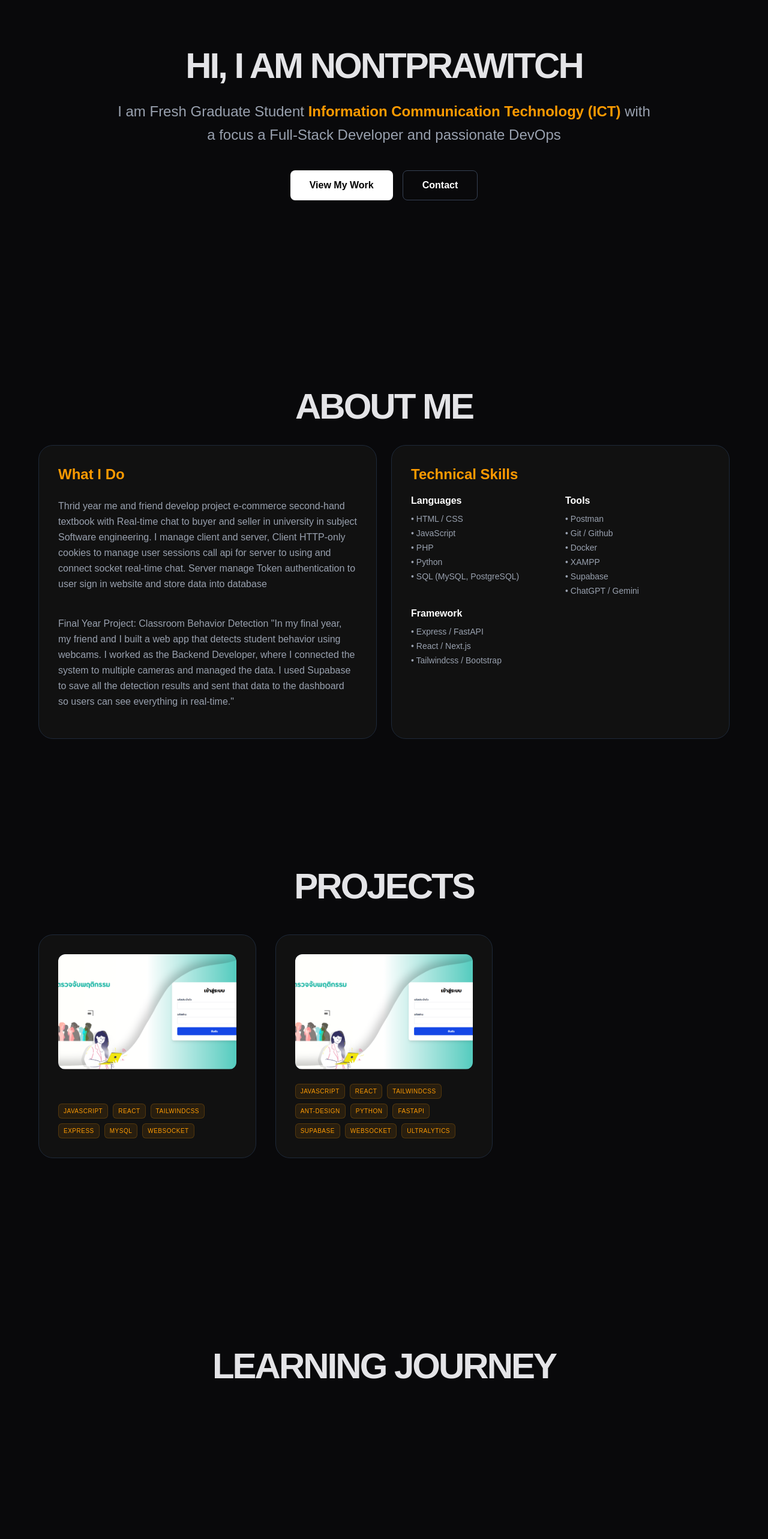
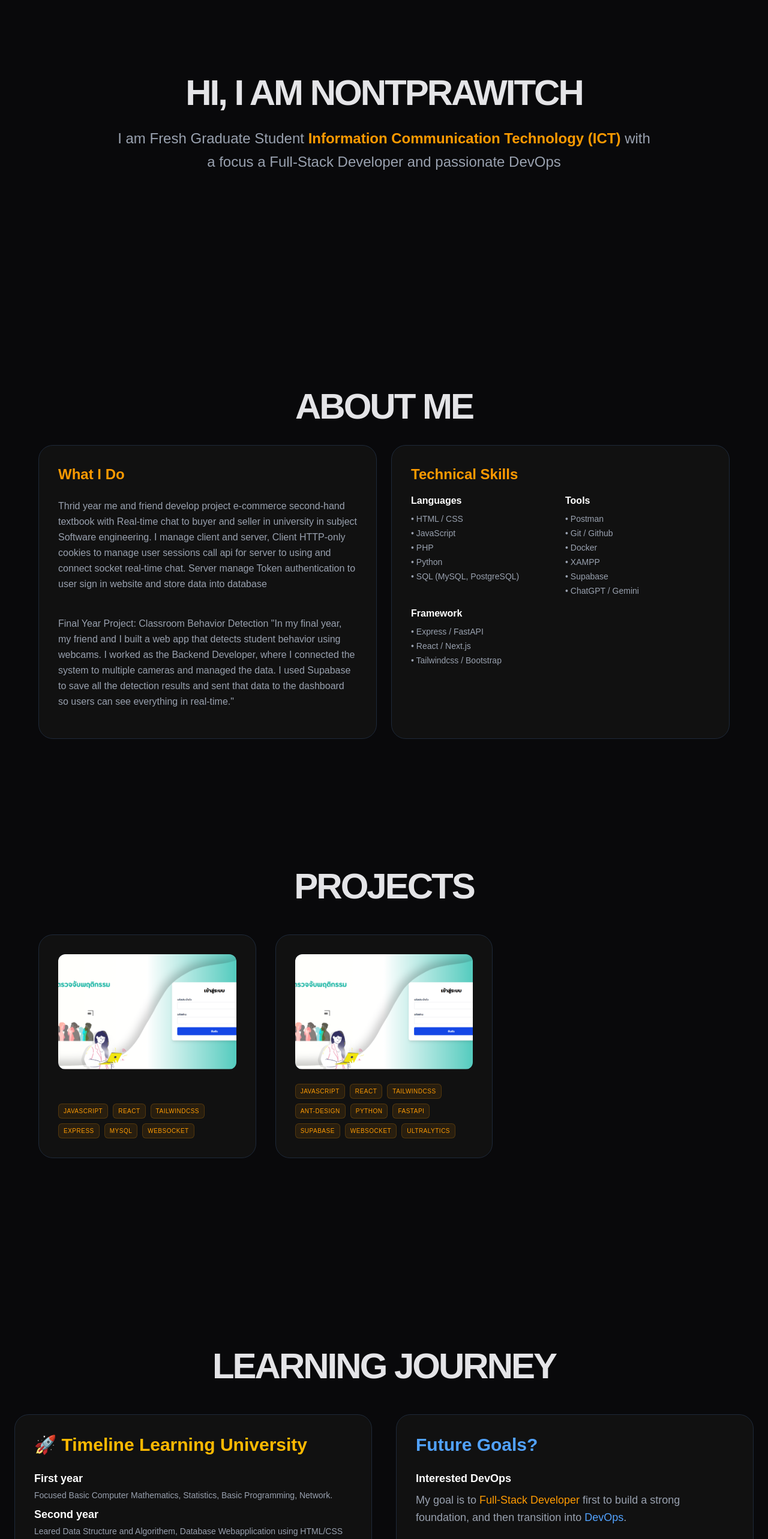
Before and after one commit to EqrthX/nextjs-portfolio, a Next.js app: page /nextjs-portfolio/ in a window 1280 px wide. Shown: the part 234-2800 px from the top of the page at 60% size. Built offline with nearby package versions, Linux system fonts and the light colour scheme.

Commit message:
Upadte Content

```diff
--- a/src/components/layouts/Navbar.tsx
+++ b/src/components/layouts/Navbar.tsx
@@ -25,8 +25,8 @@ export default function Navbar() {
                 <div className="flex items-center justify-between h-16">
 
                     {/* 1. Logo */}
-                    <div className="flex-shrink-0">
-                        <h1 className="uppercase font-bold text-lg tracking-widest text-zinc-100 cursor-pointer hover:text-blue-400 transition-colors">
+                    <div className="shrink-0">
+                        <h1 className="uppercase font-bold text-lg tracking-widest text-zinc-100 cursor-pointer hover:text-amber-400 transition-colors">
                             <Link href="#hero">Nontprawitch</Link>
                         </h1>
                     </div>
@@ -38,7 +38,7 @@ export default function Navbar() {
                                 <Link
                                     key={item.name}
                                     href={item.href}
-                                    className="text-sm font-medium text-zinc-400 hover:text-blue-400 transition-colors"
+                                    className="cursor-pointer text-sm font-medium text-zinc-400 hover:text-amber-400 hover:scale-130 transition-all"
                                 >
                                     {item.name}
                                 </Link>
--- a/src/components/section/Hero.tsx
+++ b/src/components/section/Hero.tsx
@@ -13,16 +13,6 @@ export default function Hero() {
         <p className='text-xl md:text-2xl text-gray-400 font-medium leading-relaxed'>
           I am Fresh Graduate Student <span className="text-amber-500 font-semibold">Information Communication Technology (ICT)</span> with a focus a Full-Stack Developer and passionate DevOps
         </p>
-
-        {/* เพิ่มปุ่ม CTA สักนิดเพื่อให้ Hero ดูไม่โล่งเกินไป */}
-        <div className="mt-10 flex gap-4 justify-center">
-          <button className="bg-white text-black px-8 py-3 rounded-lg font-bold hover:bg-gray-200 transition-all">
-            View My Work
-          </button>
-          <button className="border border-gray-700 text-white px-8 py-3 rounded-lg font-bold hover:bg-gray-900 transition-all">
-            Contact
-          </button>
-        </div>
       </div>
 
     </section>
--- a/src/components/section/LearningJourney.tsx
+++ b/src/components/section/LearningJourney.tsx
@@ -1,12 +1,76 @@
 'use client'
 import { TypingEffect } from '@/libs/TypeEffect';
-import { AnimatePresence, motion, useInView } from 'framer-motion';
 
 export default function LearningJourney() {
   return (
-    <section className="relative min-h-screen flex flex-col items-center pt-20">
-      <div className="">
-        <TypingEffect text='Learning Journey'/>
+    <section className="relative min-h-screen flex flex-col items-center pt-20 px-6">
+      <div className="z-10 w-full max-w-7xl">
+        <div className="text-center text-5xl md:text-7xl font-extrabold mb-12 tracking-tight">
+          <TypingEffect text='Learning Journey' />
+        </div>
+
+        <div className='grid grid-cols-1 md:grid-cols-2 gap-10 w-full'>
+
+          <section className='md:w-full bg-[#111] border border-gray-800 p-8 rounded-3xl hover:border-amber-500 transition-colors'>
+            <h1 className='text-2xl md:text-3xl font-bold text-amber-400 mb-6 flex items-center gap-2'>
+              <span>🚀</span>Timeline Learning University
+            </h1>
+
+            <div className='flex flex-col gap-2 text-gray-300'>
+              <div>
+                <h3 className="text-lg font-semibold text-white mb-1">First year</h3>
+                <p className="text-sm text-gray-400 font-light">
+                  Focused Basic Computer Mathematics, Statistics, Basic Programming, Network.
+                </p>
+              </div>
+
+              <div>
+                <h3 className="text-lg font-semibold text-white mb-1">Second year</h3>
+                <p className="text-sm text-gray-400 font-light">
+                  Leared Data Structure and Algorithem, Database Webapplication using HTML/CSS JavaScript PHP MySQL. as this is first project for university and i still have a lot to learn, so it didn't turn out very well.
+                </p>
+              </div>
+
+              <div>
+                <h3 className="text-lg font-semibold text-white mb-1">Third year</h3>
+                <p className="text-sm text-gray-400 font-light">
+                  Software engineering subject I did project second-hand text book in university with real-time chat. First use websocket to make real time chat it hard complex have time to learing use Ai ask to websocket
+                </p>
+              </div>
+
+              <div>
+                <h3 className="text-lg font-semibold text-white mb-1">Final year</h3>
+                <p className="text-sm text-gray-400 font-light">
+                  I do project detect behavior student in class (Computer Vision). this first time to Ai detection this so hard learning curve to high and connect hardware (webcam) to use detect behavior.
+                </p>
+              </div>
+
+            </div>
+          </section>
+
+          <section className='md:w-full bg-[#111] border border-gray-800 p-8 rounded-3xl hover:border-amber-500 transition-colors'>
+            <h1 className='text-2xl md:text-3xl font-bold text-blue-400 mb-6 flex items-center gap-2'>Future Goals?</h1>
+
+            <div className='flex flex-col gap-2 text-gray-200'>
+              <h1 className='text-lg font-semibold text-white mb-1"'>Interested DevOps</h1>
+
+              <div>
+                <p className="text-lg text-gray-400 font-light leading-relaxed">
+                  My goal is to <strong className='text-amber-500'>Full-Stack Developer</strong> first to build a strong foundation, and then transition into <strong className='text-blue-400'>DevOps</strong>.
+                  <br /><br />
+                  Currently, I am actively learning:
+                  <br />
+                  • <strong>Git & GitHub:</strong> Practicing collaboration with friends, managing branches, and handling code merges.
+                  <br />
+                  • <strong>GitHub Actions:</strong> Implemented a CI/CD pipeline using YAML to automate the deployment of this Next.js portfolio.
+                  <br />
+                  • <strong>Docker:</strong> Exploring containerization to simplify project setup and environment management.
+                </p>
+              </div>
+
+            </div>
+          </section>
+        </div>
       </div>
     </section>
   );
```
